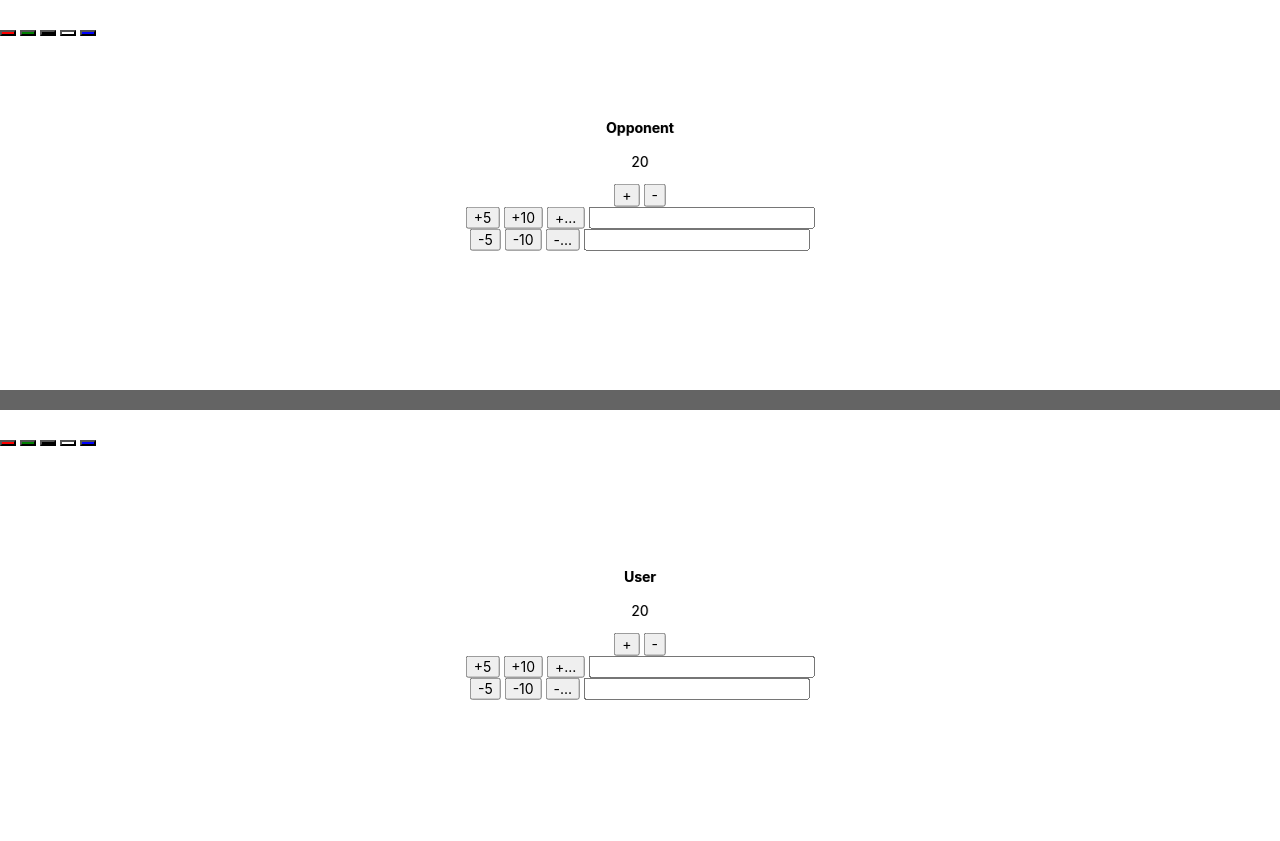
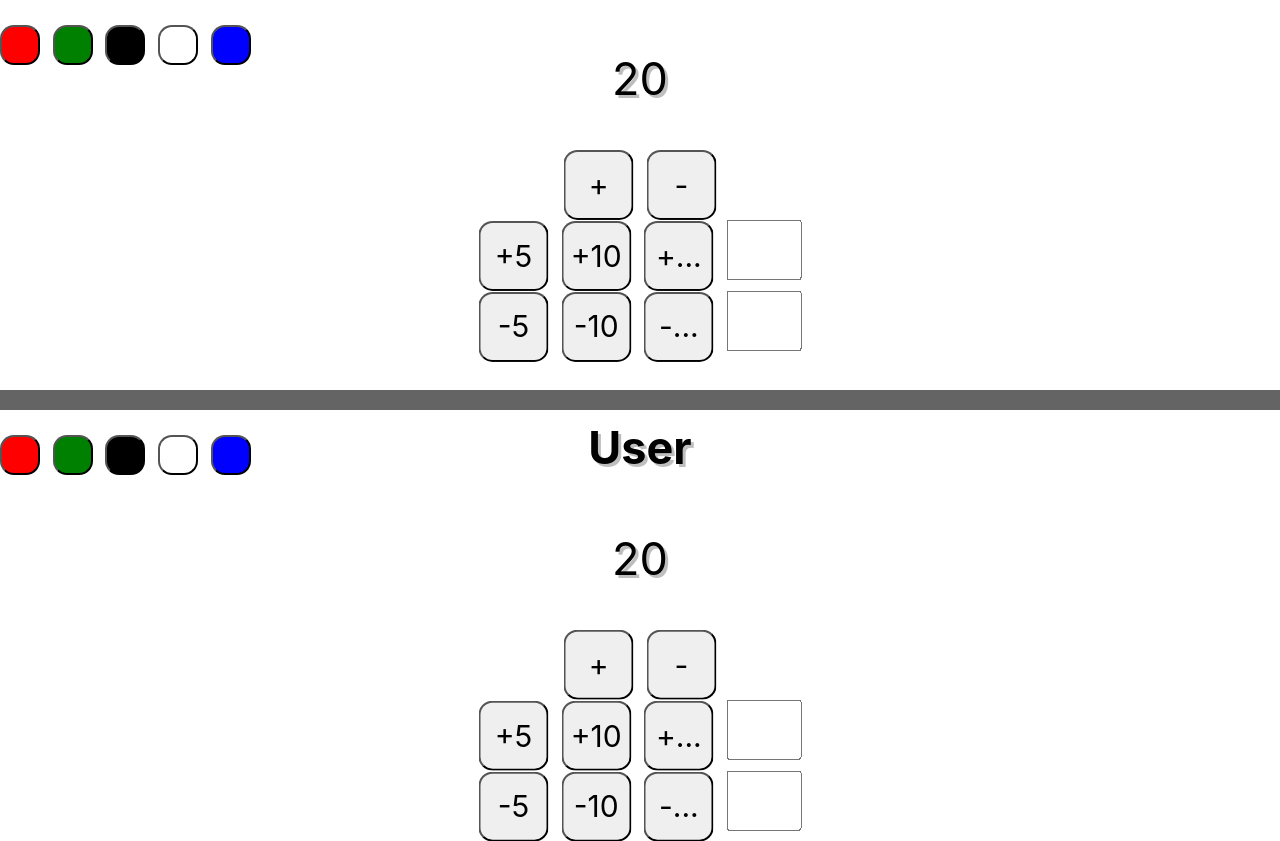
Before and after one commit to NShelton14/Project, a website: page index.html in a window 1280 px wide. Before the commit the page ends 800 px from the top, so only its background shows below. Drawn offline with nearby package versions, Linux system fonts and the light colour scheme.

Commit message:
button jumbo, color shadow change, and input

```diff
--- a/style.css
+++ b/style.css
@@ -2,9 +2,26 @@ html,
 body {
   font-family: -apple-system, BlinkMacSystemFont, 'Segoe UI', Roboto, Oxygen,
     Ubuntu, Cantarell, 'Open Sans', 'Helvetica Neue', sans-serif;
-  font-size: 14px;
+  font-size: 45px;
   height: 100%;
   width: 100%;
+}
+
+button {
+  border-radius: 14px;
+  font-size: 30px;
+  height: 70px;
+  width: 70px;
+}
+
+input {
+  height: 60px;
+  width: 75px;
+}
+
+.button--jumbo {
+  height: 40px;
+  width: 40px;
 }
 
 .split {
@@ -21,7 +38,7 @@ body {
   position: absolute;
   text-align: center;
   top: 50%;
-  transform: translate(-50%, -200%);
+  transform: translate(-50%, -108%);
 }
 
 .centered-user {
@@ -29,7 +46,7 @@ body {
   position: absolute;
   text-align: center;
   top: 50%;
-  transform: translate(-50%, 100%);
+  transform: translate(-50%, -8%);
 }
 
 .bottom {
@@ -42,36 +59,31 @@ body {
   bottom: 0;
 }
 
-.button {
-  height: 35px;
-  width: 35px;
-}
-
 .red {
   background-color: red;
   color: whitesmoke;
-  text-shadow: 1px 1px rgb(60, 60, 60);
+  text-shadow: 3px 3px rgb(60, 60, 60);
 }
 
 .green {
   background-color: green;
   color: whitesmoke;
-  text-shadow: 1px 1px rgb(60, 60, 60);
+  text-shadow: 3px 3px rgb(60, 60, 60);
 }
 
 .black {
   background-color: black;
   color: whitesmoke;
-  text-shadow: 0.85px 0.85px rgb(100, 100, 100);
+  text-shadow: 3px 3px rgb(100, 100, 100);
 }
 
 .white {
   background-color: white;
-  text-shadow: 0.7px 0.7px rgb(190, 190, 190);
+  text-shadow: 3px 3px rgb(190, 190, 190);
 }
 
 .blue {
   background-color: blue;
   color: whitesmoke;
-  text-shadow: 1px 1px black;
+  text-shadow: 3px 3px black;
 }
```
